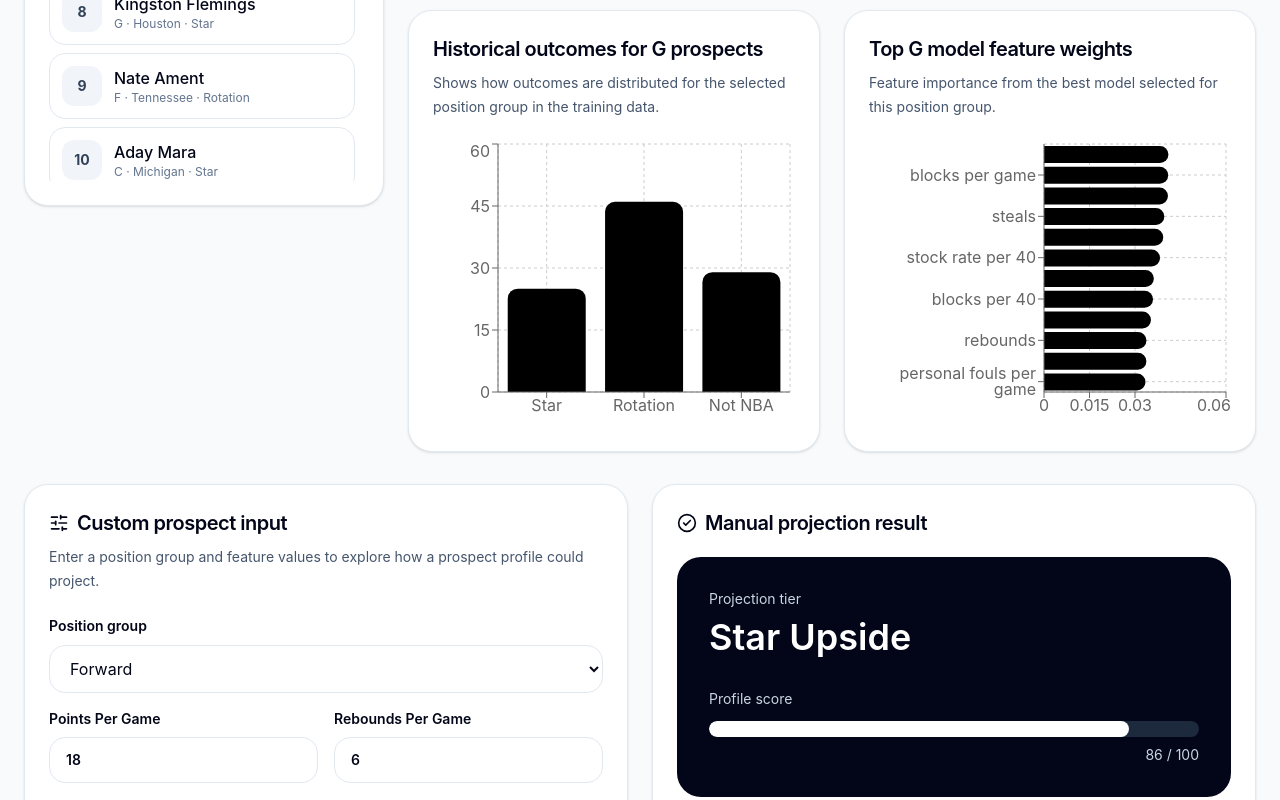
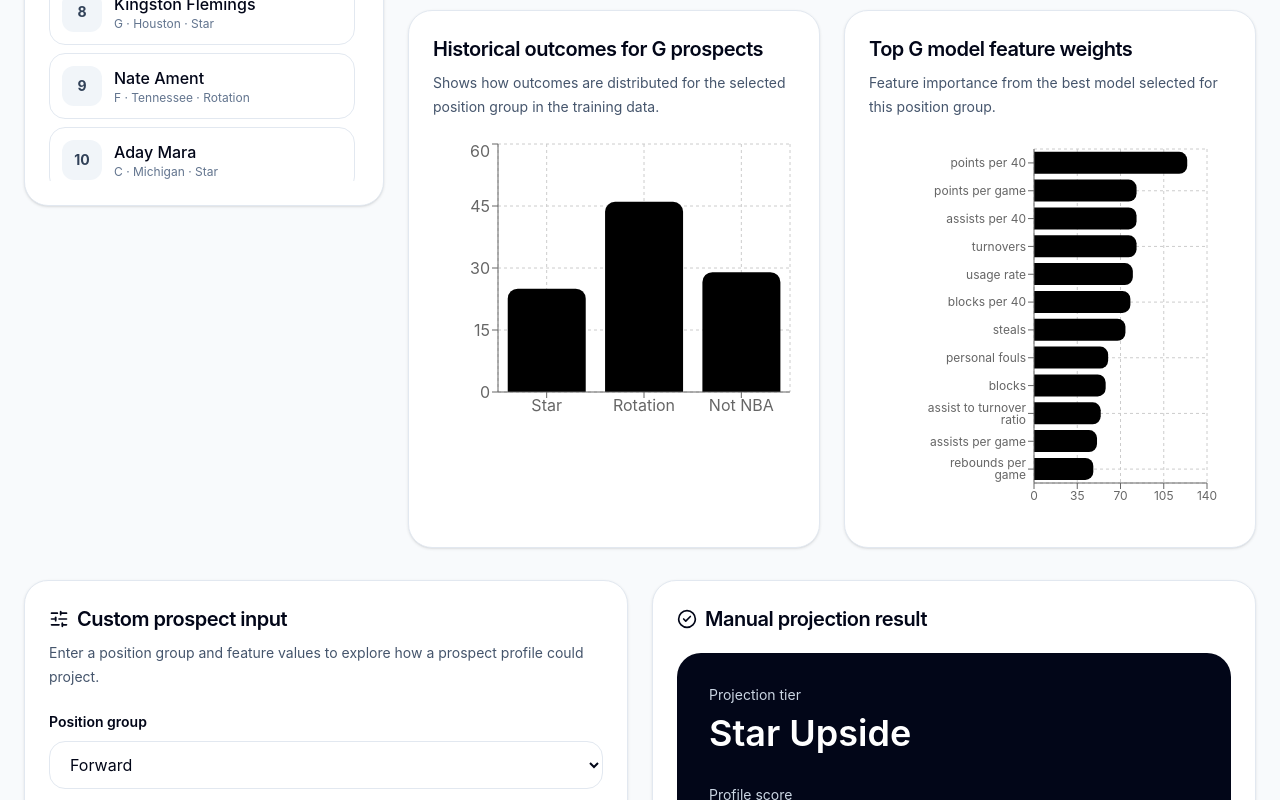
Before and after one commit to kapoorsuvan-cpu/2026-nba_draft_projection_model, a Next.js app in the folder frontend/: page / in a window 1280 px wide. Shown: the part 1720-2520 px from the top of the page. Built offline with nearby package versions, Linux system fonts and the light colour scheme.

Commit message:
Refactor feature importance logic and BarChart layout
Updated the feature importance handling in the dashboard to account for optional values and corrected the display logic for feature importance based on selected position. Adjusted the rendering of the BarChart to improve layout and styling.

```diff
--- a/frontend/app/page.tsx
+++ b/frontend/app/page.tsx
@@ -73,7 +73,10 @@ type ModelMetric = {
 type FeatureImportance = {
   position: string;
   feature: string;
-  importance: number;
+  importance?: number;
+  feature_importance?: number;
+  mean_abs_shap?: number;
+  value?: number;
   algorithm?: string;
 };
 
@@ -319,16 +322,49 @@ export default function Page() {
     return out;
   }, [metrics]);
 
-  const selectedImportance = useMemo(() => {
-    const pos = selected?.position ?? "F";
-    return importance
-      .filter((x) => x.position === pos)
-      .slice(0, 12)
-      .map((x) => ({
-        feature: cleanFeatureName(x.feature),
-        importance: Number(x.importance),
-      }));
-  }, [importance, selected]);
+const selectedImportance = useMemo(() => {
+  const displayPos = selected?.position ?? "F";
+
+  // Frontend correction:
+  // Feature-importance export appears switched for G and C.
+  // Show C importance when viewing G, show G importance when viewing C,
+  // and keep F mapped to F.
+  const importancePos =
+    displayPos === "G" ? "C" :
+    displayPos === "C" ? "G" :
+    "F";
+
+  const rows = importance
+    .filter((x) => String(x.position).trim().toUpperCase() === importancePos)
+    .map((x) => ({
+      feature: cleanFeatureName(x.feature),
+      importance: Number(
+        x.importance ??
+          x.feature_importance ??
+          x.mean_abs_shap ??
+          x.value ??
+          0
+      ),
+    }))
+    .filter((x) => Number.isFinite(x.importance) && x.importance > 0)
+    .sort((a, b) => b.importance - a.importance)
+    .slice(0, 12);
+
+  if (rows.length > 0) return rows;
+
+  return [
+    { feature: "points per game", importance: selected?.points_per_game ?? 0 },
+    { feature: "rebounds per game", importance: selected?.rebounds_per_game ?? 0 },
+    { feature: "assists per game", importance: selected?.assists_per_game ?? 0 },
+    { feature: "steals per game", importance: selected?.steals_per_game ?? 0 },
+    { feature: "blocks per game", importance: selected?.blocks_per_game ?? 0 },
+    { feature: "usage rate", importance: selected?.usage_rate ?? 0 },
+    {
+      feature: "recruiting rank signal",
+      importance: selected?.recruiting_rank ? 101 - selected.recruiting_rank : 0,
+    },
+  ].filter((x) => x.importance > 0);
+}, [importance, selected]);
 
   const manualProjection = useMemo(() => {
     const ppg = Number(manual.points_per_game) || 0;
@@ -601,14 +637,23 @@ export default function Page() {
                     title={`Top ${selected.position} model feature weights`}
                     subtitle="Feature importance from the best model selected for this position group."
                   />
-                  <div className="h-72">
+                  <div className="h-96">
                     <ResponsiveContainer width="100%" height="100%">
-                      <BarChart data={selectedImportance} layout="vertical">
+                      <BarChart
+                        data={selectedImportance}
+                        layout="vertical"
+                        margin={{ top: 10, right: 24, left: 30, bottom: 10 }}
+                      >
                         <CartesianGrid strokeDasharray="3 3" />
-                        <XAxis type="number" />
-                        <YAxis dataKey="feature" type="category" width={170} />
+                        <XAxis type="number" tick={{ fontSize: 12 }} />
+                        <YAxis
+                          dataKey="feature"
+                          type="category"
+                          width={135}
+                          tick={{ fontSize: 12 }}
+                        />
                         <Tooltip />
-                        <Bar dataKey="importance" radius={[0, 10, 10, 0]} />
+                        <Bar dataKey="importance" radius={[0, 8, 8, 0]} />
                       </BarChart>
                     </ResponsiveContainer>
                   </div>
```
